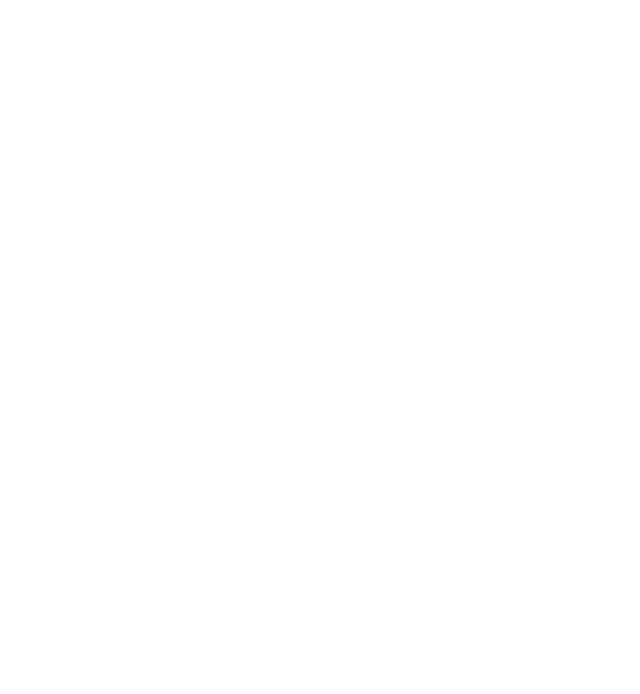
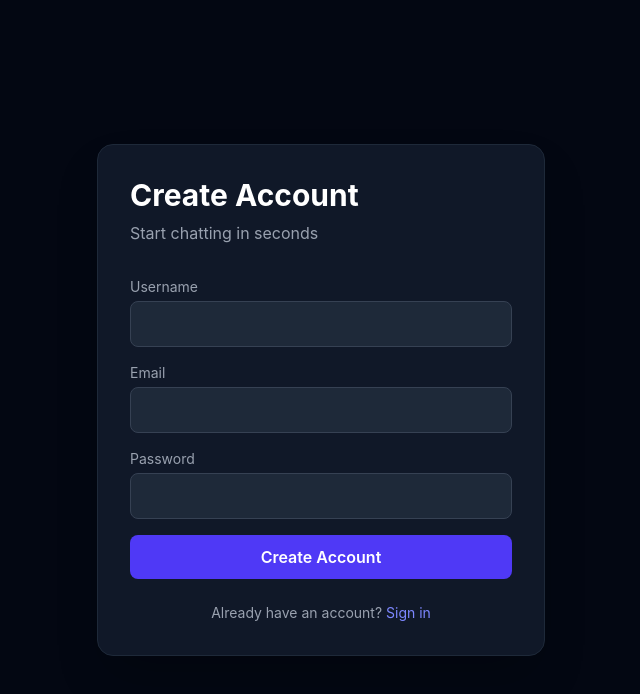
Before and after one commit to HaihengDev/Mini-Project, a React (Vite) app in the folder project_02 (Chat System)/client/: page /register in a window 1280 px wide. Before the commit this address had no page. Shown: the top 694 px of the page, without its empty margins (319-959 px from the left). Built offline with nearby package versions, Linux system fonts and the light colour scheme.

Commit message:
Created route for register

```diff
--- a/project_02 (Chat System)/client/src/App.tsx
+++ b/project_02 (Chat System)/client/src/App.tsx
@@ -3,6 +3,7 @@ import { BrowserRouter, Routes, Route, Navigate } from 'react-router-dom';
 import { AuthProvider, useAuth } from './context/AuthContext';
 import { SocketProvider } from './context/SocketContext';
 import Login from './pages/Login';
+import Register from './pages/Register';
 
 const PrivateRoute = ({ children }: { children: ReactNode }) => {
   const { user } = useAuth();
@@ -16,6 +17,7 @@ const App = () => {
         <BrowserRouter>
           <Routes>
             <Route path="/login" element={<Login />} />
+            <Route path="/register" element={<Register />} />
           </Routes>
         </BrowserRouter>
       </SocketProvider>
```
